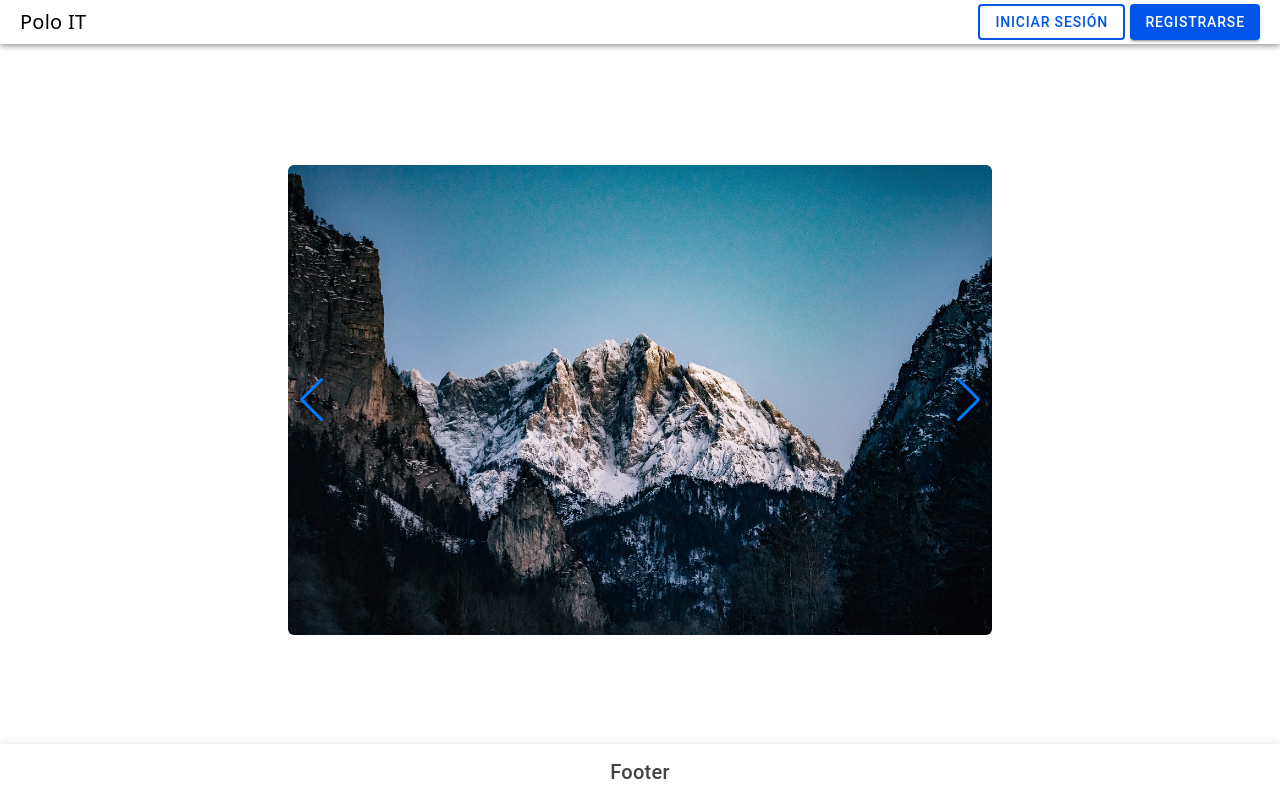
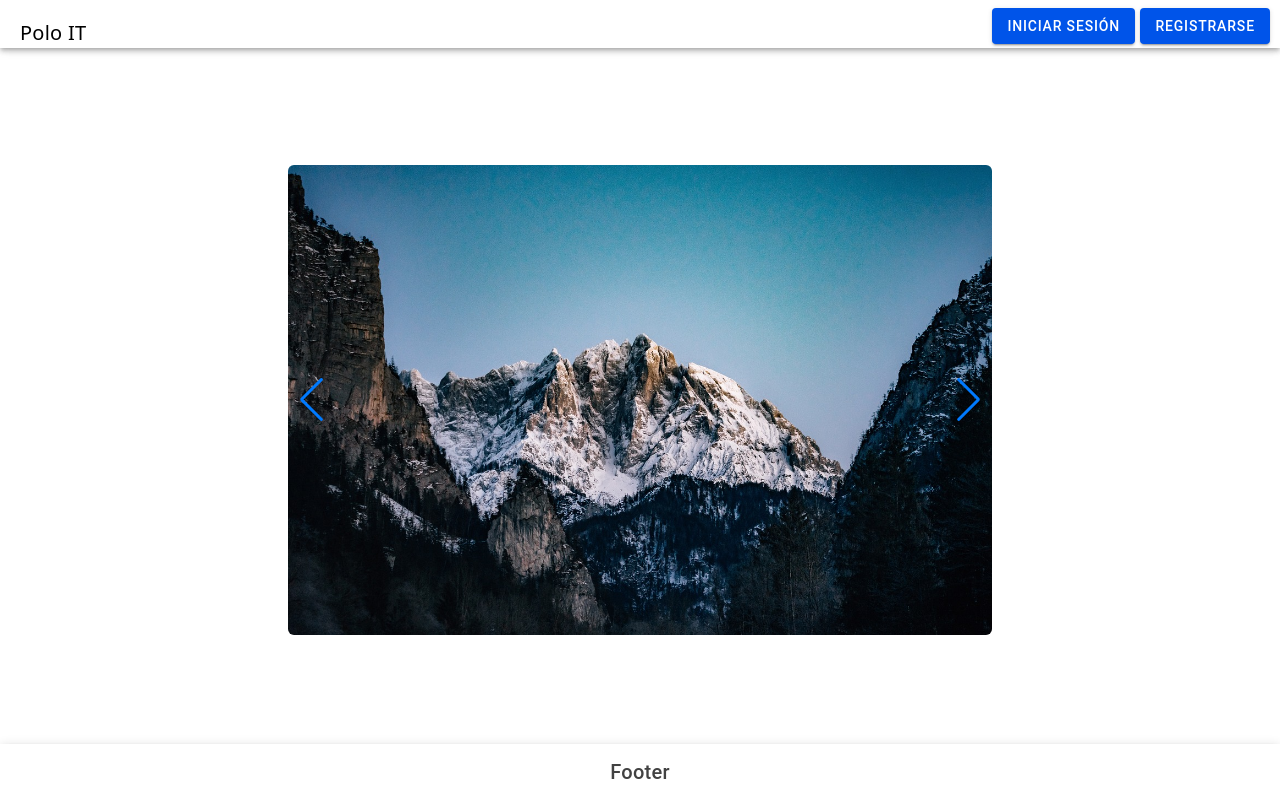
Before and after one commit to Acelerador-Polo-IT-SQUAD-3/sgi_front, a React (Vite) app in the folder front_end/: page /welcome in a window 1280 px wide. Built offline with nearby package versions, Linux system fonts and the light colour scheme.

Commit message:
add header_component

```diff
--- /dev/null
+++ b/front_end/src/components/Header.tsx
@@ -0,0 +1,54 @@
+import React from 'react';
+import { IonButton, IonHeader, IonTitle } from '@ionic/react';
+import Sidebar from './Sidebar';
+
+interface HeaderButton {
+  label: string;
+  onClick?: () => void; // Hacer que onClick sea opcional
+  routerLink?: string; // Hacer que routerLink sea opcional
+}
+
+interface HeaderProps {
+  buttons: HeaderButton[];
+  activeSidebar: boolean;
+}
+
+const Header: React.FC<HeaderProps> = ({ buttons, activeSidebar }) => {
+  return (
+    <>
+      {activeSidebar ? (
+        <>
+          <Sidebar />
+          <div className='flex justify-end items-end h-12 pr-2'>
+            {buttons.map((button, index) => (
+              <IonButton
+                key={index}
+                onClick={button.onClick}
+                routerLink={button.routerLink}
+              >
+                {button.label}
+              </IonButton>
+            ))}
+          </div>
+        </>
+      ) : (
+        <IonHeader className='flex justify-end items-end h-12 pr-2'>
+          <IonTitle>Polo IT</IonTitle>
+          <div>
+            {buttons.map((button, index) => (
+              <IonButton
+                key={index}
+                onClick={button.onClick}
+                routerLink={button.routerLink}
+              >
+                {button.label}
+              </IonButton>
+            ))}
+          </div>
+        </IonHeader>
+      )}
+    </>
+  );
+};
+
+export default Header;
--- a/front_end/src/pages/Home.tsx
+++ b/front_end/src/pages/Home.tsx
@@ -1,60 +1,42 @@
-//Dentro del perfil, una vez que el usuario haya logeado
-
-import { IonButton, IonContent, IonHeader, IonPage } from '@ionic/react';
-import './Home.css';
+import React, { useEffect } from 'react';
+import { useHistory } from 'react-router-dom';
 import Carousel from '../components/Carousel';
-import React from "react";
-import { useHistory } from 'react-router-dom';
-
+import { IonContent } from '@ionic/react';
+import Header from '../components/Header';
+import Footer from '../components/Footer';
 
 const Home: React.FC = () => {
+  const history = useHistory();
 
-  const history = useHistory();
-  const handleUser = sessionStorage.getItem('user')
-  const user = handleUser ? JSON.parse(handleUser) : null;
+  useEffect(() => {
+    const handleUser = sessionStorage.getItem('user');
+    const user = handleUser ? JSON.parse(handleUser) : null;
 
-
-  if (!user) {
-    history.push('/login')
-    return null;
-  }
+    if (!user) {
+      history.push('/login');
+    }
+  }, [history]);
 
   const handleLogout = () => {
-    console.log(sessionStorage.getItem('user'))
+    console.log(sessionStorage.getItem('user'));
     sessionStorage.removeItem('user');
-    console.log(sessionStorage.getItem('user'))
+    console.log(sessionStorage.getItem('user'));
     history.push('/login');
   };
 
+  const headerButtons = [
+    { label: 'Profile', onClick: () => history.push('/menu-and-nav') },
+    { label: 'Logout', onClick: handleLogout },
+  ];
+
   return (
-    <IonPage>
-      <IonHeader>
-        <section className='flex items-center justify-between'>
-          <div className='flex items-center'>
-            <ul >
-              <li className='ion-padding text-xs h-8'> ID:  {user.id}</li>
-              <li className='ion-padding text-xs h-8'> Nombre: {user.name}</li>
-            </ul>
-            <ul>
-              <li className='ion-padding text-xs h-8'> Apellido: {user.surname}</li>
-              <li className='ion-padding text-xs h-8'> DNI: {user.dni}<br /></li>
-            </ul>
-            <ul>
-              <li className='ion-padding text-xs h-8'> Descripción: {user.description}</li>
-              <li className='ion-padding text-xs h-8'> Email: {user.email}</li>
-            </ul>
-          </div>
-          <div className='ion-padding'>
-            <IonButton routerLink="/menu-and-nav">Profile</IonButton>
-            <IonButton onClick={handleLogout}>Log Out</IonButton>
-          </div>
-        </section>
-      </IonHeader>
-
-      <IonContent fullscreen>
-        <Carousel />
+    <>
+      <Header buttons={headerButtons} activeSidebar={true}/>
+      <IonContent>
+        <Carousel/>
       </IonContent>
-    </IonPage>
+      <Footer/>
+    </>
   );
 };
 
--- a/front_end/src/pages/LogIn.tsx
+++ b/front_end/src/pages/LogIn.tsx
@@ -1,19 +1,16 @@
-//Conecta un usuario a la base de datos
-
-import { IonHeader, IonButton, IonPage, IonTitle, IonContent, IonItem } from "@ionic/react";
+import {IonPage, IonContent} from "@ionic/react";
 import React from 'react';
 import Form from "../components/Form";
+import Header from "../components/Header";
 
 const Login: React.FC = () => {
+    const headerButtons = [
+        { label: 'Inicio', routerLink: '/welcome' },
+        { label: 'Registrarse', routerLink: '/signin'},
+      ];
     return (
         <IonPage>
-            <IonHeader>
-                <IonItem lines="none" className="flex items-stretch">
-                    <IonTitle>Login</IonTitle>
-                    <IonButton size='small' routerLink="/welcome">welcome</IonButton>
-                    <IonButton size='small' routerLink="/signin">signin</IonButton>
-                </IonItem>
-            </IonHeader>
+            <Header buttons={headerButtons} activeSidebar={false} />
             <IonContent >
                 <Form />
             </IonContent>
--- a/front_end/src/pages/SignIn.tsx
+++ b/front_end/src/pages/SignIn.tsx
@@ -1,18 +1,15 @@
-//Registra un usuario nuevo
-
-import { IonPage, IonButton, IonHeader, IonTitle, IonContent, IonItem } from "@ionic/react";
+import { IonPage, IonContent } from "@ionic/react";
 import FormRegister from "../components/FormRegister";
+import Header from "../components/Header";
 
 const Register: React.FC = () => {
+    const headerButtons = [
+        { label: 'Inicio', routerLink: '/welcome' },
+        { label: 'Iniciar Sesión', routerLink: '/login'},
+      ];
     return (
         <IonPage>
-            <IonHeader>
-                <IonItem lines="none" className="flex items-stretch">
-                    <IonTitle>SignIn</IonTitle>
-                    <IonButton routerLink="/welcome">welcome</IonButton>
-                    <IonButton routerLink="/login">login</IonButton>
-                </IonItem>
-            </IonHeader>
+            <Header buttons={headerButtons} activeSidebar={false} />
             <IonContent>
                 <FormRegister />
             </IonContent>
--- a/front_end/src/pages/Welcome.tsx
+++ b/front_end/src/pages/Welcome.tsx
@@ -1,17 +1,18 @@
 //Pagina que muestra informacion a traves de fotos, contiene los vectores que enrutan hacia register y login
 
-import { IonPage, IonHeader, IonTitle, IonButton, IonContent } from "@ionic/react";
+import { IonPage,IonContent } from "@ionic/react";
 import Carousel from "../components/Carousel";
 import Footer from "../components/Footer";
+import Header from "../components/Header";
 
 const Welcome: React.FC = () => {
+  const headerButtons = [
+    { label: 'Iniciar Sesión', routerLink: '/login' },
+    { label: 'Registrarse', routerLink: '/signin'},
+  ];
   return (
     <IonPage>
-      <IonHeader className=" bg-transparent flex items-stretch">
-        <IonTitle>Polo IT</IonTitle>
-        <IonButton className="h-8" fill="outline" routerLink='/login'>Iniciar Sesión</IonButton>
-        <IonButton className="h-8 mr-5" routerLink='/signin'>Registrarse</IonButton>
-      </IonHeader>
+      <Header buttons={headerButtons} activeSidebar={false}/>
       <IonContent className="absolute top-0 left-0" fullscreen >
         <Carousel />
       </IonContent>
```
